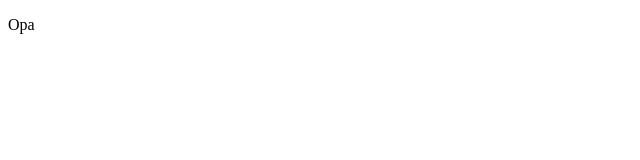
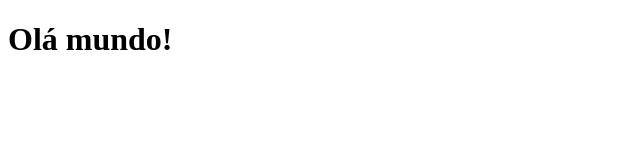
Before and after one commit to FelipeDestroo/cursoGit, a plain HTML site: page index.html in a window 1280 px wide. Shown: the whole page, without its empty margins (0-640 px from the left). Drawn offline with Linux system fonts and the light colour scheme.

Commit message:
funcionalidade executada

```diff
--- a/index.html
+++ b/index.html
@@ -6,6 +6,6 @@
     <title>Document</title>
 </head>
 <body>
-    <p>Opa</p>
+    <h1>Olá mundo!</h1>
 </body>
 </html>
```
